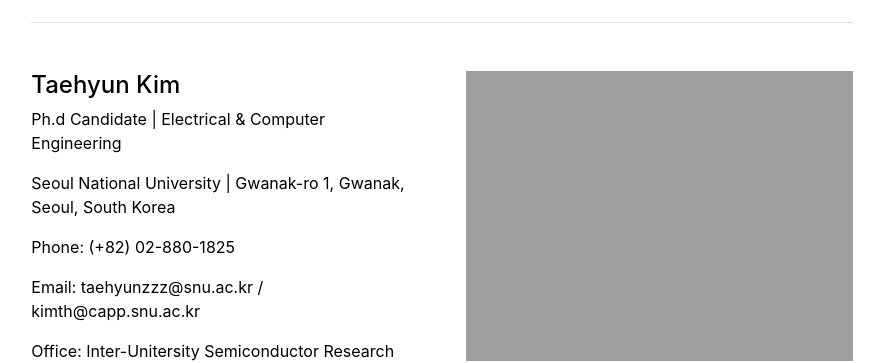
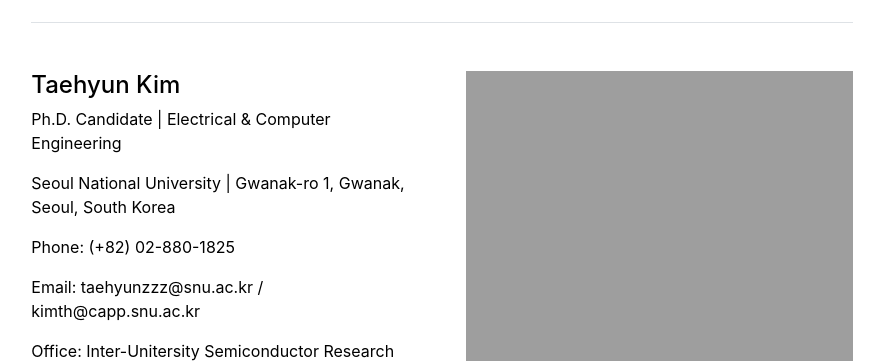
Before and after one commit to taehyunzzz/taehyunzzz.github.io, a Jekyll site: the page built from contact.md, in a window 1280 px wide. Shown: the part 181-544 px from the top of the page, without its empty margins (198-1082 px from the left). Built offline with Jekyll 4.4.1, drawn with Linux system fonts in a browser that asks for light colours.

```diff
--- a/_data/settings.yml
+++ b/_data/settings.yml
@@ -12,7 +12,7 @@ social:
 contacts:
 - {
     name: 'Taehyun Kim',
-    title: 'Ph.d Candidate',
+    title: 'Ph.D. Candidate',
     department: 'Electrical & Computer Engineering',
     institution: 'Seoul National University',
     institution_address: 'Gwanak-ro 1, Gwanak, Seoul, South Korea',
```
